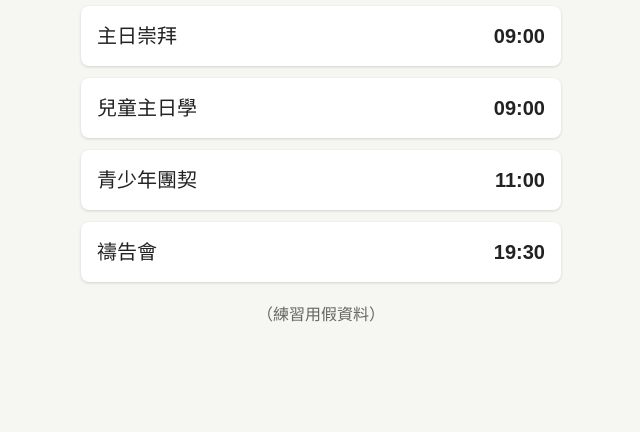
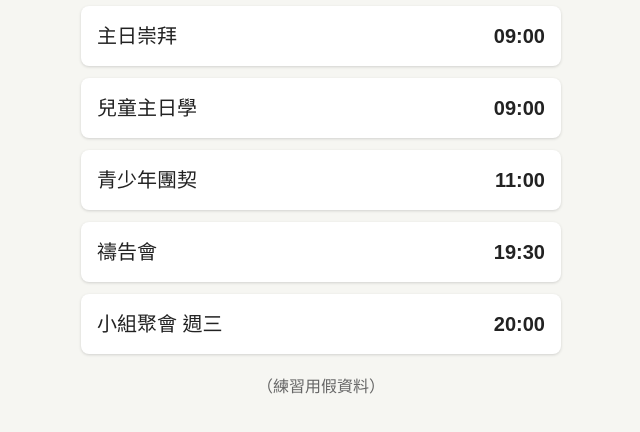
Before and after one commit to will84568035/ks26-practice, a plain HTML site: page index.html in a window 1280 px wide. Shown: the part 94-526 px from the top of the page, without its empty margins (319-959 px from the left). Drawn offline with Linux system fonts and the light colour scheme.

Commit message:
新增小組聚會時間
Co-Authored-By: Claude Sonnet 5.5 <noreply@anthropic.com>

```diff
--- a/index.html
+++ b/index.html
@@ -38,6 +38,7 @@
     <li><span>兒童主日學</span><span class="time">09:00</span></li>
     <li><span>青少年團契</span><span class="time">11:00</span></li>
     <li><span>禱告會</span><span class="time">19:30</span></li>
+    <li><span>小組聚會 週三</span><span class="time">20:00</span></li>
   </ul>
   <p class="note">（練習用假資料）</p>
 </main>
```
